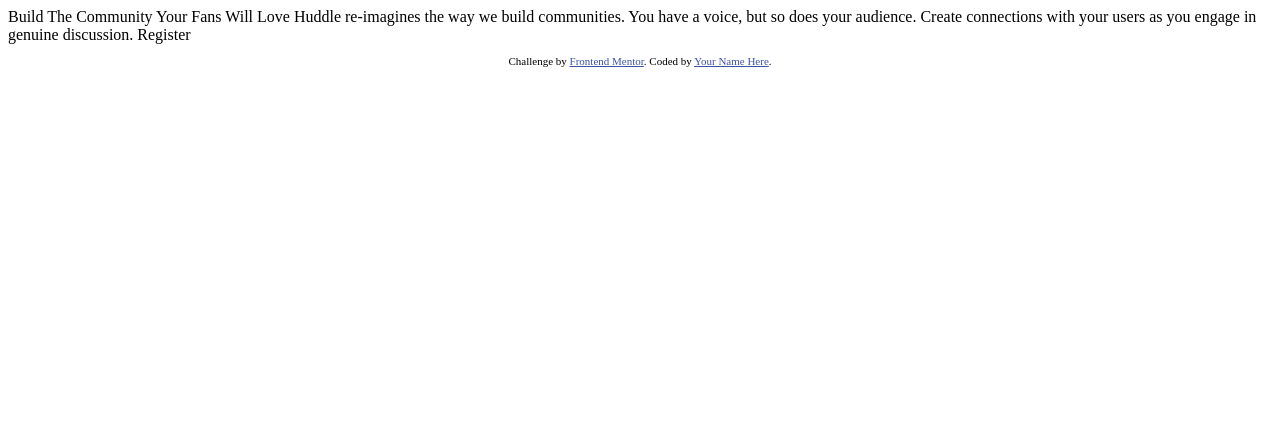
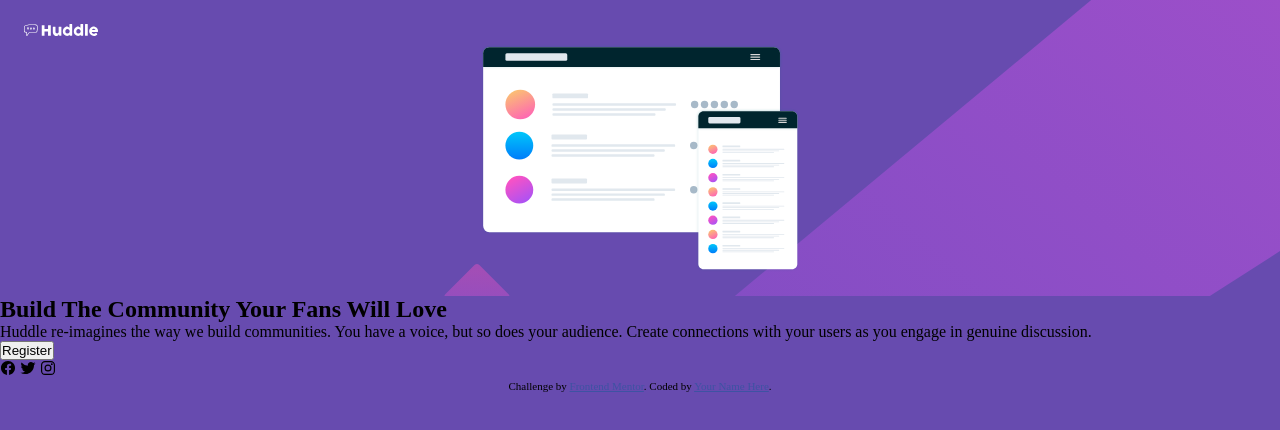
Before and after one commit to MiguelGoda/frontend-mentor-5, a plain HTML site: page index.html in a window 1280 px wide. Drawn offline with nearby package versions, Linux system fonts and the light colour scheme.

Commit message:
maquetacion completa

```diff
--- /dev/null
+++ b/css/style.css
@@ -0,0 +1,33 @@
+@import url('https://fonts.googleapis.com/css2?family=Open+Sans&family=Poppins:wght@400;600&display=swap');
+
+*{
+    margin: 0;
+    padding: 0;
+}
+:root{
+    --header-fonts: 'Open Sans', sans-serif;
+    --body-fonts: 'Poppins', sans-serif;
+    --violet: hsl(257, 40%, 49%);
+    --soft-Magenta: hsl(300, 69%, 71%);
+}
+body{
+    background-color: var(--violet);
+    min-height: 100vh;
+    min-width: auto;
+}
+header{
+    background-image: url(/images/bg-mobile.svg);
+    background-size: cover;
+    background-repeat: no-repeat;
+    padding: 20px;
+}
+.header--iconoPrincipal{
+    text-align: center;
+}
+.icon-logo{
+    width: 5em;
+}
+.imagen-principal{
+    width: 20em;
+
+}
--- a/index.html
+++ b/index.html
@@ -5,7 +5,7 @@
   <meta name="viewport" content="width=device-width, initial-scale=1.0"> <!-- displays site properly based on user's device -->
 
   <link rel="icon" type="image/png" sizes="32x32" href="./images/favicon-32x32.png">
-
+  <link rel="stylesheet" href="./css/style.css">
   <title>Frontend Mentor | Huddle landing page with single introductory section</title>
 
   <!-- Feel free to remove these styles or customise in your own stylesheet 👍 -->
@@ -15,13 +15,39 @@
   </style>
 </head>
 <body>
+  <header class="header">
+    <figure>
+      <img class="icon-logo" src="./images/logo.svg" alt="Icon-Logo">
+    </figure>
+    <figure class="header--iconoPrincipal">
+      <img class="imagen-principal" src="./images/illustration-mockups.svg" alt="illustration-mockups">
+    </figure>
+    <!-- <div class="imagen-principal">
+    </div> -->
+  </header>
+  <section class="principal">
+    <div class="descripcion">
+      <h1>
+        Build The Community Your Fans Will Love
+      </h1>
+      <p class="parrafo">
+        Huddle re-imagines the way we build communities. You have a voice, but so does your audience.
+        Create connections with your users as you engage in genuine discussion.
+      </p>
+      <button>
+        Register
+      </button>
+    </div>
+  </section>
+  <footer>
+    <div class="logos-footer">
+      <ion-icon name="logo-facebook"></ion-icon>
+      <ion-icon name="logo-twitter"></ion-icon>
+      <ion-icon name="logo-instagram"></ion-icon>
+    </div>
+  </footer>
 
-  Build The Community Your Fans Will Love
 
-  Huddle re-imagines the way we build communities. You have a voice, but so does your audience.
-  Create connections with your users as you engage in genuine discussion.
-
-  Register
 
   <footer>
     <p class="attribution">
@@ -29,5 +55,6 @@
       Coded by <a href="#">Your Name Here</a>.
     </p>
   </footer>
+  <script src="https://unpkg.com/ionicons@5.2.3/dist/ionicons.js"></script>
 </body>
 </html>
```
